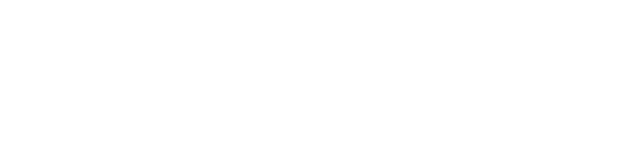
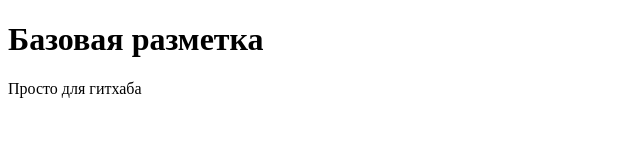
Before and after one commit to VladimirMoizes/first-project, a plain HTML site: page index.html in a window 1280 px wide. Shown: the whole page, without its empty margins (0-640 px from the left). Drawn offline with Linux system fonts and the light colour scheme.

Commit message:
Базовая структура html

```diff
--- a/index.html
+++ b/index.html
@@ -1 +1,11 @@
-<html></html>
+<!DOCTYPE html>
+<html lang="ru">
+    <head>
+        <meta charset="UTF-8">
+        <title>Базовая разметка html</title>
+    </head>
+    <body>
+        <h1>Базовая разметка</h1>
+        <p>Просто для гитхаба</p>
+    </body>
+</html>
```
